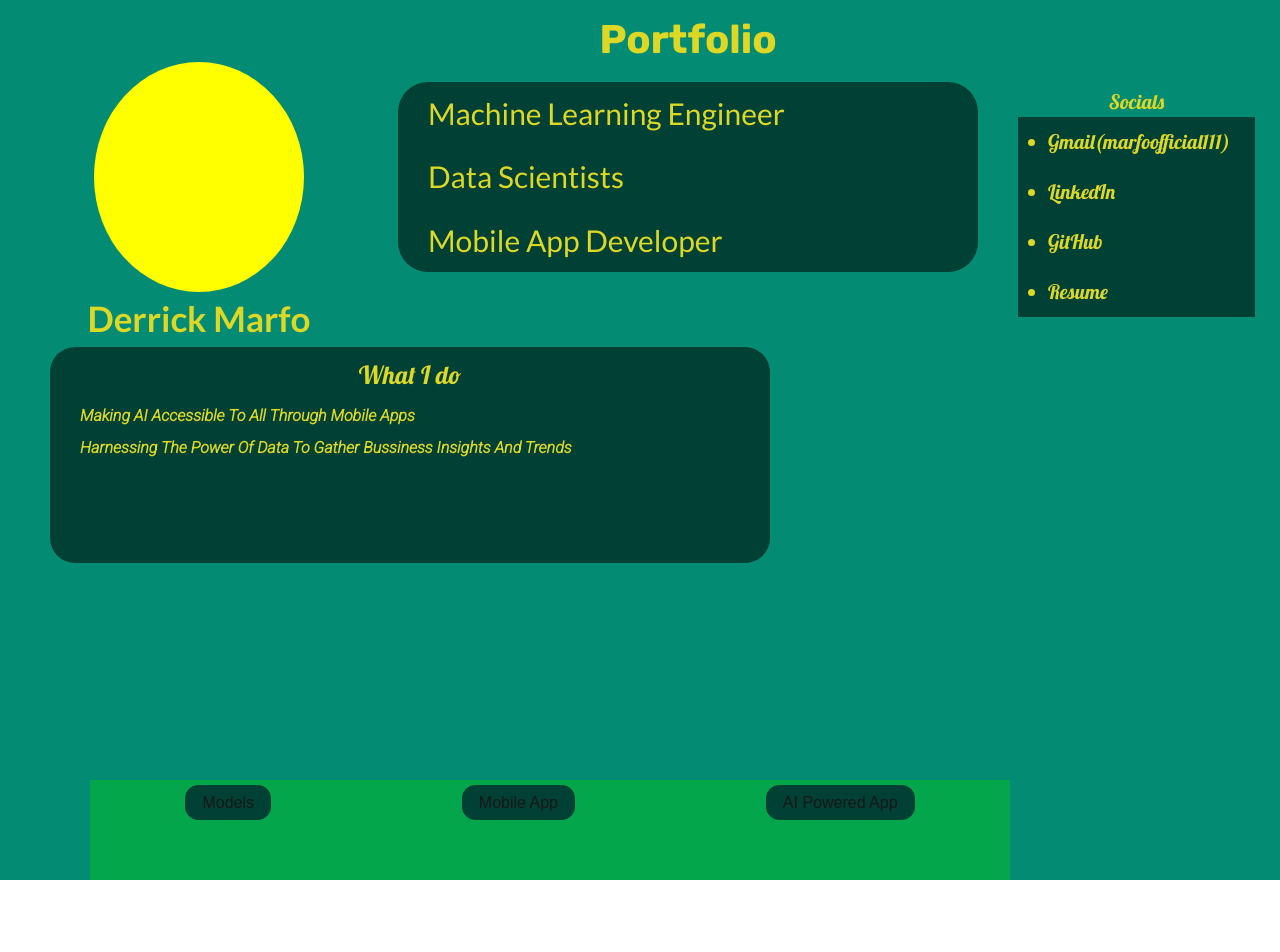
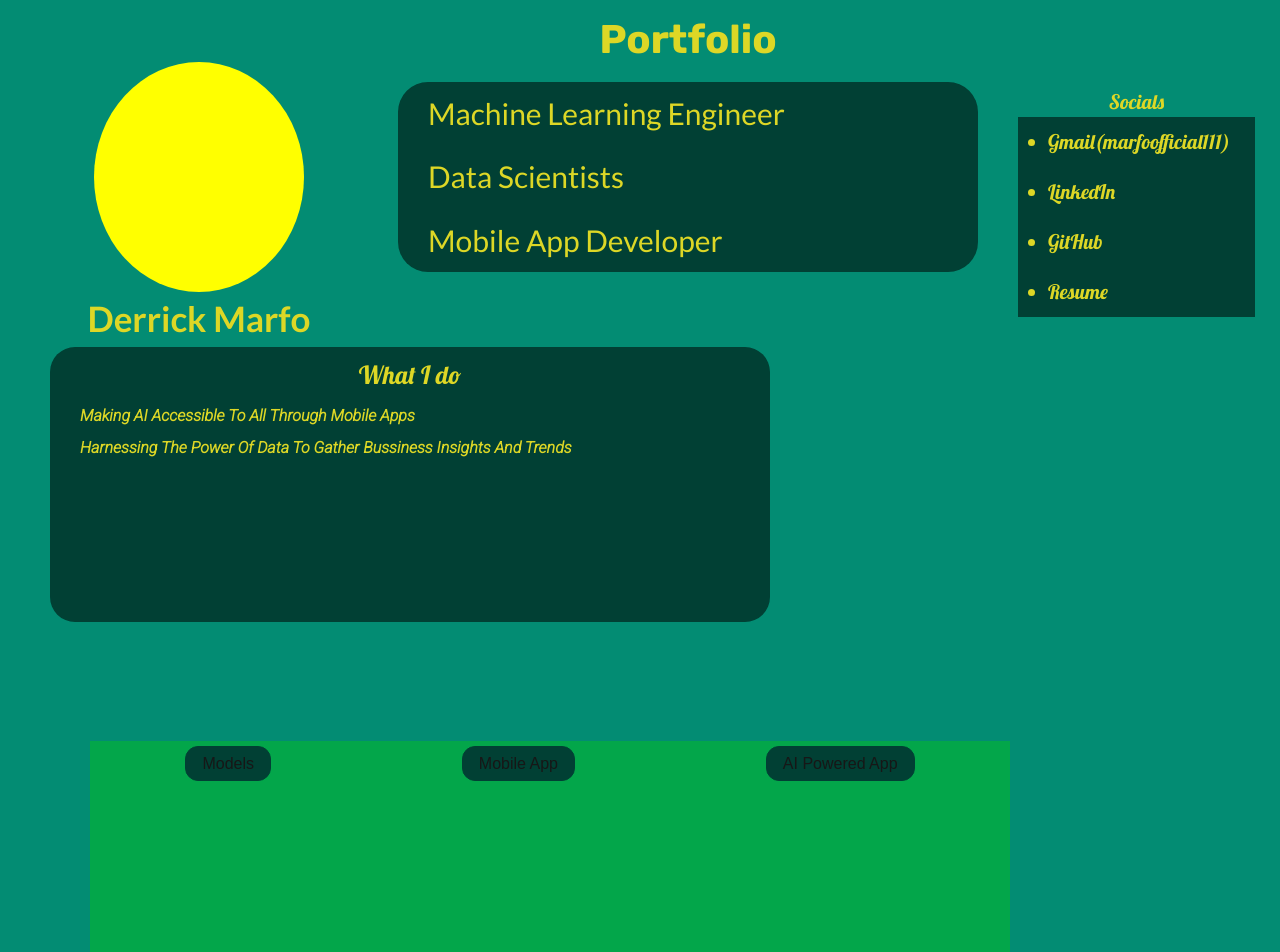
Before and after one commit to Prostorm11/portfolio, a Next.js app: page / in a window 1280 px wide. Shown: the top 952 px of the page. Before the commit the page ends 880 px from the top, so only its background shows below. Built offline with nearby package versions, Linux system fonts and the light colour scheme.

Commit message:
move(inprogress3)

```diff
--- a/src/app/my.css
+++ b/src/app/my.css
@@ -11,7 +11,7 @@
 .board{
     display: flex;
     flex-direction: column;
-    min-height: 110vh;
+    min-height: 100vh;
     background-color: #038C73;
     padding-bottom: 0;
     gap: 0;
@@ -24,7 +24,7 @@
 .Main{
     display: grid;
     grid-template-rows: 11fr 9fr;
-    max-height: 100vh;
+    max-height: 91vh;
     max-width: 100vw;
     padding: 10px 10px 0px 10px;
 
@@ -42,7 +42,6 @@
 .r2{
     display: grid;
     grid-template-columns: repeat(5,1fr);
-    grid-template-rows: 12fr 3fr;
     padding-left: 40px;
     padding-right: 20px;
     row-gap: 5px;
--- a/src/app/project.css
+++ b/src/app/project.css
@@ -10,21 +10,21 @@
     row-gap: 5px;
     box-sizing: border-box;
     position: absolute;
-    bottom:0%;
+    top: 92vh;
     width: 100%;
     max-width: 100vw;
     padding-right: 30px;
     padding-left: 50px;
-    background-color: #038C73;
-    transition: bottom 0.7s ease-in-out;
+    background-color:#038C73;
+    transition: top 1s ease-in-out;
 
 
 }
 .move{
-    bottom: 10%;
+   top: 50vh;
 }
 .Pcontents{
-    min-height: 100px;
+    min-height: 700px;
     background-color: #03A64A;
     margin-left: 40px;
     margin-top: 5px;
@@ -41,6 +41,8 @@
     display: flex;
     flex-direction: row;
     justify-content: space-around;
+    position: sticky;
+    top: 0;
 }
 .navigate_button{
     background-color: #014034;
```
